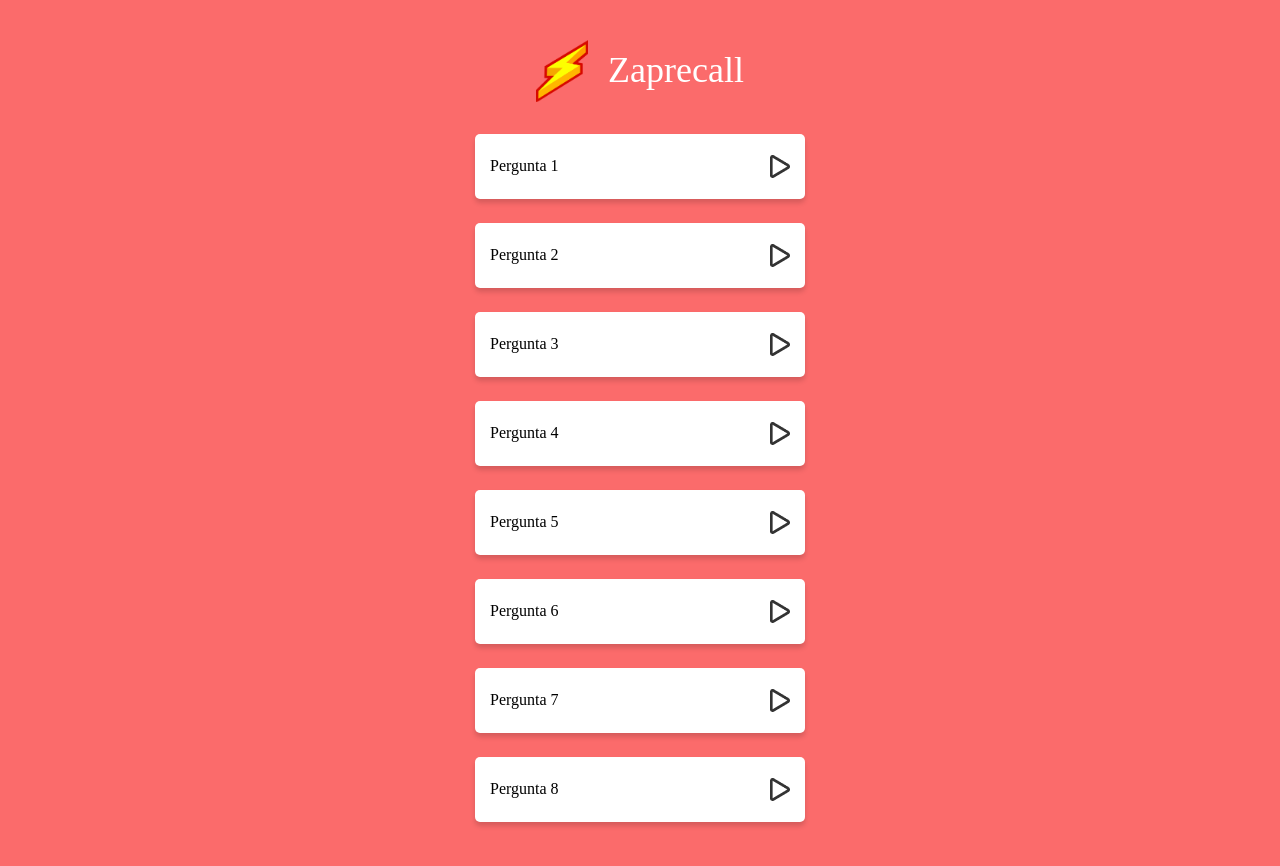
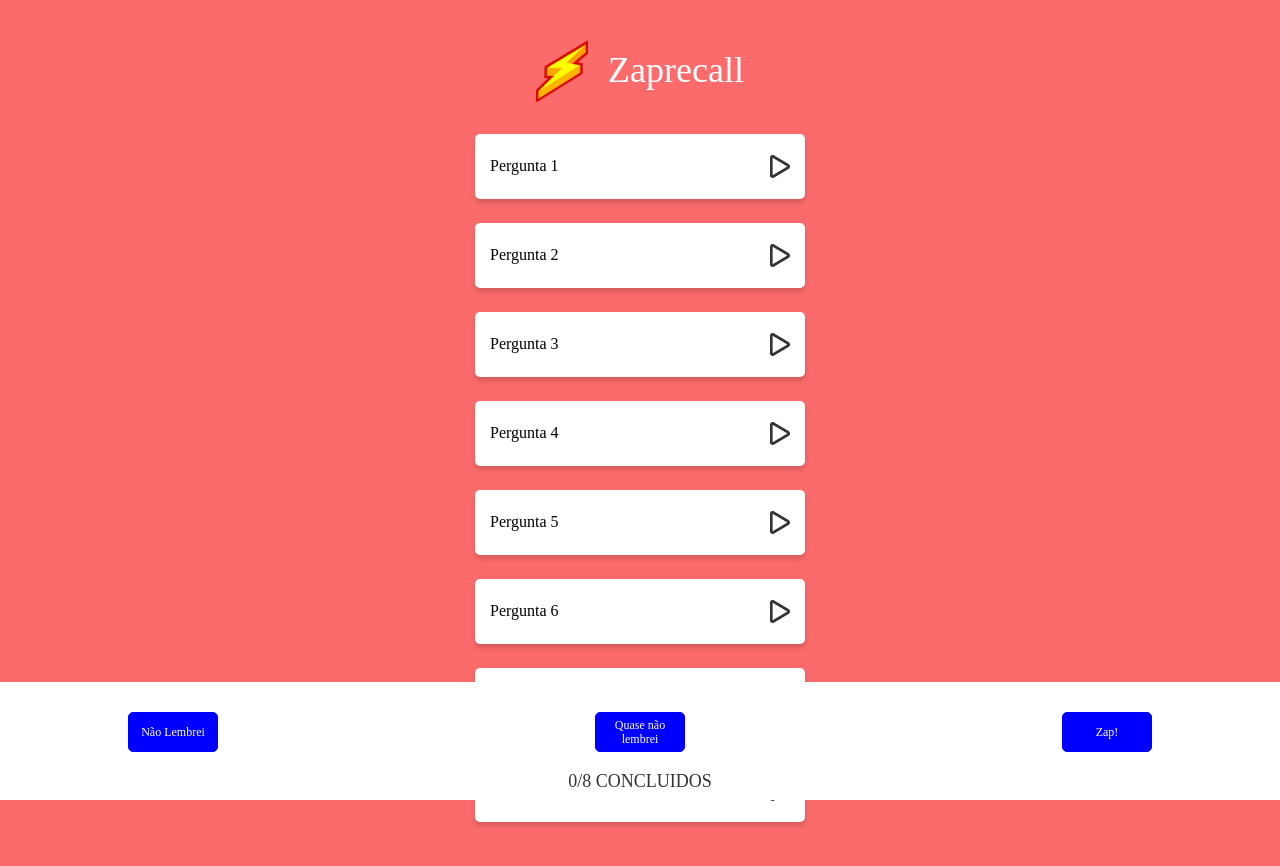
Before and after one commit to eduardaricaldes/projeto9-zaprecall, a React (Create React App) app: page / in a window 1280 px wide. Shown: the top 866 px of the page. Built offline with nearby package versions, Linux system fonts and the light colour scheme.

Commit message:
enviado como props a funcao de moficicar o resultado

```diff
--- a/src/components/Pergunta.js
+++ b/src/components/Pergunta.js
@@ -8,9 +8,12 @@ export default function Pergunta(props) {
   const [abrirPergunta, setAbrirPergunta]=useState(false)
   const [abrirResposta, setAbrirResposta]=useState(false)
 
-  function abrirPerguntaDoCard() {
+  function abrirPerguntaDoCard(id) {
+    const novoResultado = props.resultado + 1
+    props.setResultado(novoResultado)
     setAbrirFlashCard(false)
     setAbrirPergunta(true)
+    props.setPerguntaSelectionada(id)
   }
 
   function abrirRespostaDoCard() {
--- a/src/components/Perguntas.js
+++ b/src/components/Perguntas.js
@@ -1,64 +1,69 @@
 import Pergunta from './Pergunta';
+import FooterConcluidos from './Footer-Concluidos';
+import { useState } from 'react';
 
-export default function Perguntas (){
-  const arrayDeQuestoes= [
-    {
-      id: 1,
-      pergunta: "O que é JSX?",
-      resposta: "Uma extensão de linguagem do JavaScript",
-    },
-    {
-      id: 2,
-      pergunta: "O React é __",
-      resposta: " uma biblioteca JavaScript para construção de interfaces",
-    },
-    {
-      id: 3,
-      pergunta: "Componentes devem iniciar com __ ",
-      resposta: "letra maiúscula",
-    },
-    {
-      id: 4,
-      pergunta: " Podemos colocar __ dentro do JSX ",
-      resposta: "expressões",
-    },
-    {
-      id: 5,
-      pergunta: "O ReactDOM nos ajuda __ ",
-      resposta: " interagindo com a DOM para colocar componentes React na mesma",
-    },
-    {
-      id: 6,
-      pergunta: "Usamos o npm para __",
-      resposta: "gerenciar os pacotes necessários e suas dependências",
-    },
-    {
-      id: 7,
-      pergunta: "Usamos props para __ ",
-      resposta: "passar diferentes informações para componentes ",
-    },
-    {
-      id: 8,
-      pergunta: "Usamos estado (state) para __ ",
-      resposta: "dizer para o React quais informações quando atualizadas devem renderizar a tela novamente",
-    },
+export default function Perguntas (props){
+  const [resultado,setResultado] = useState(0);
+  const [perguntaSelecionada, setPerguntaSelectionada]=useState(null);
+  const [statusDaPerguntaSelecionada, setStatusDaPerguntaSelecionada]=useState({
+    status: 'ativo'
+  });
 
-  ]
+  function naoLembrei() {
+    if(perguntaSelecionada) {
+      const statusDaPergunta={
+        id: perguntaSelecionada,
+        status: 'nao-lembrei'
+      }
+      setStatusDaPerguntaSelecionada(statusDaPergunta)
+    }
+  }
+
+  function quaseNaoLembrei() {
+    if(perguntaSelecionada) {
+      const statusDaPergunta={
+        id: perguntaSelecionada,
+        status: 'quase-nao-lembrei'
+      }
+      setStatusDaPerguntaSelecionada(statusDaPergunta)
+    }
+  }
+
+  function zap() {
+    if(perguntaSelecionada) {
+      const statusDaPergunta={
+        id: perguntaSelecionada,
+        status: 'zap'
+      }
+      setStatusDaPerguntaSelecionada(statusDaPergunta)
+    }
+  }
 
   return (
     <>
     {
-      arrayDeQuestoes.map((pergunta) => {
+      props.arrayDeQuestoes.map((pergunta) => {
         return (
           <Pergunta
             key={pergunta.id}
             id={pergunta.id}
             pergunta={pergunta.pergunta}
             resposta={pergunta.resposta}
+            statusDaPerguntaSelecionada={statusDaPerguntaSelecionada}
+            setPerguntaSelectionada={setPerguntaSelectionada}
+            setResultado={setResultado}
+            resultado={resultado}
           />
         )
       })
     }
+    <FooterConcluidos
+      resultado={resultado}
+      tamanho={props.arrayDeQuestoes.length}
+      naoLembrei={naoLembrei}
+      quaseNaoLembrei={quaseNaoLembrei}
+      zap={zap}
+    />
     </>
   )
 }
```
